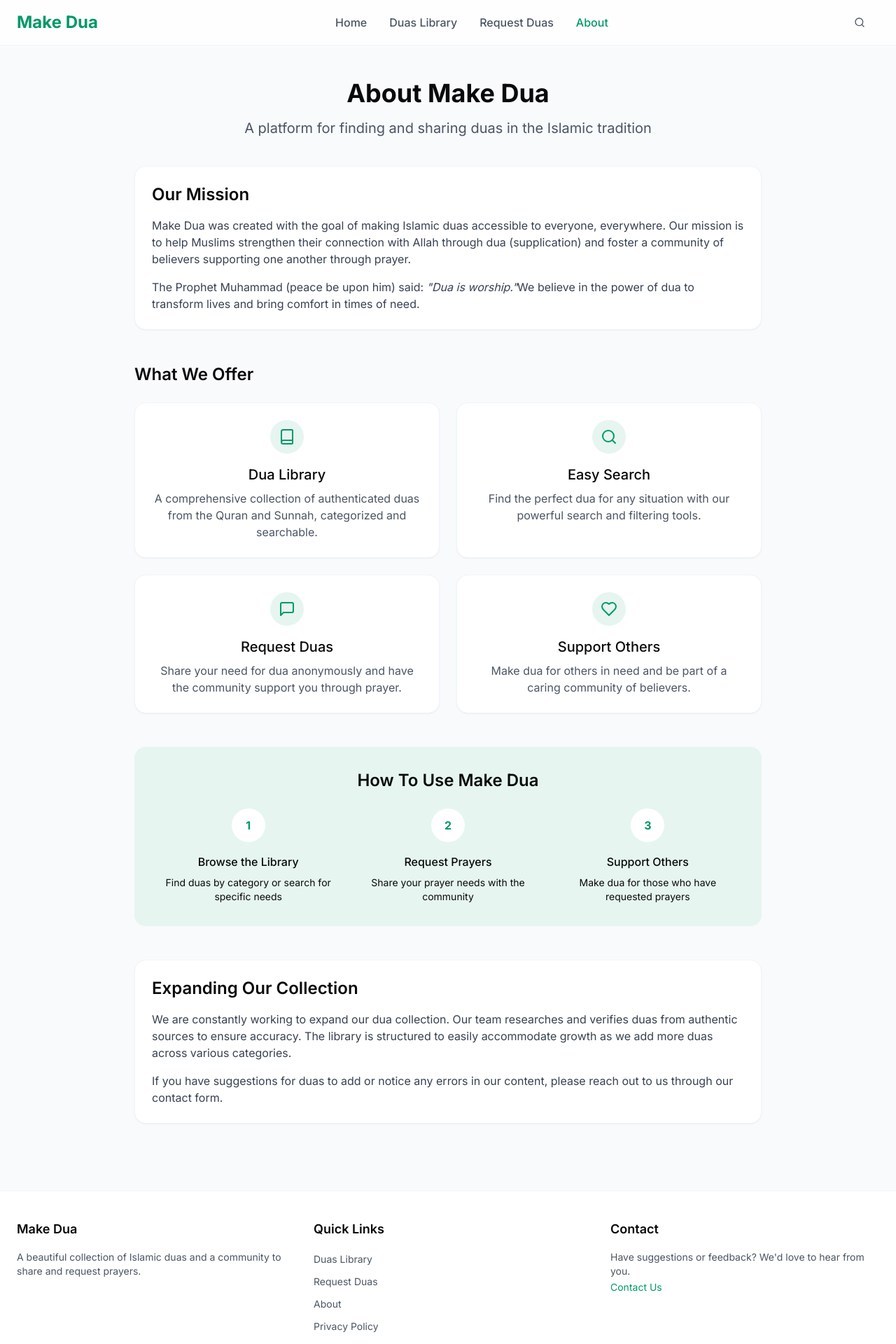
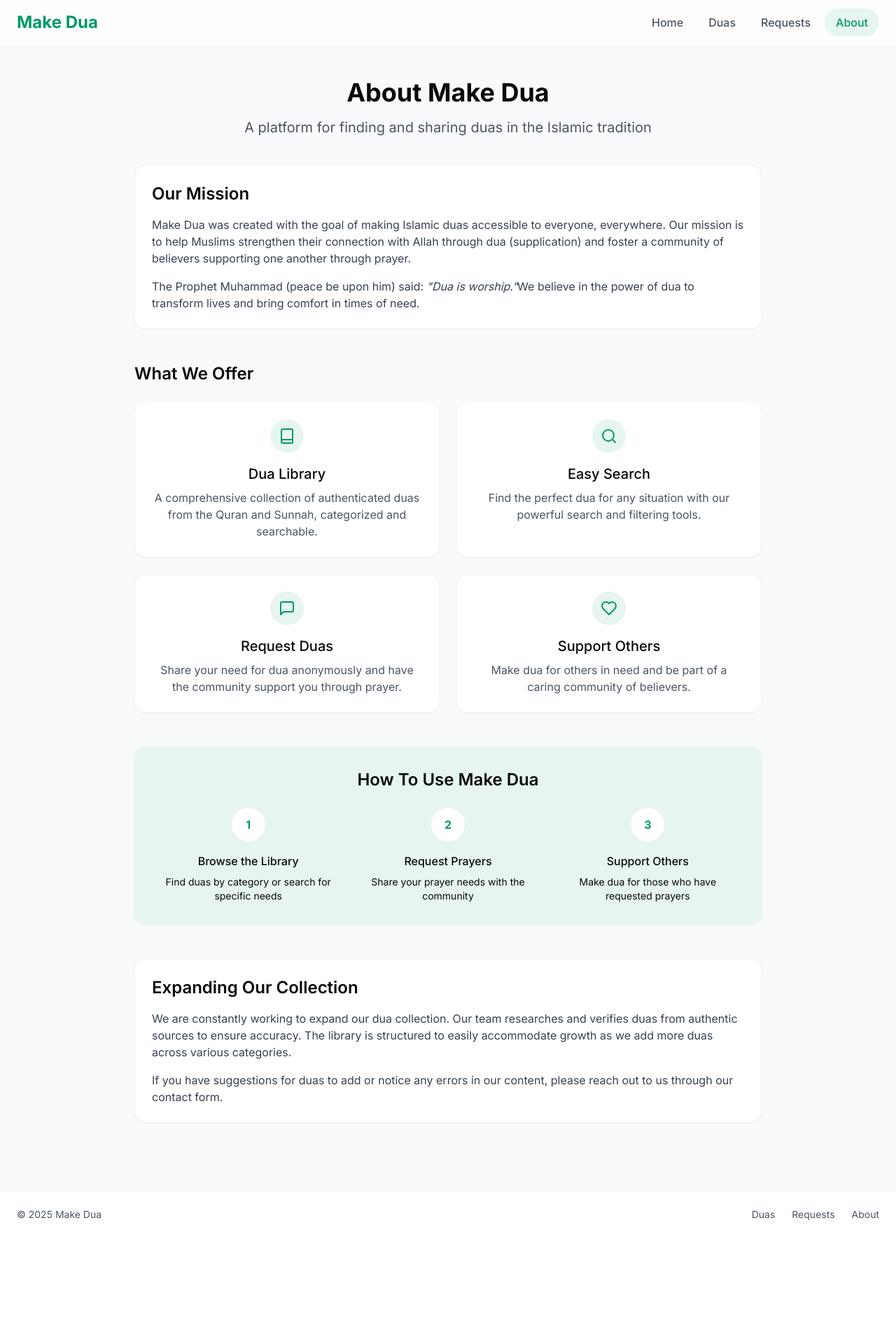
Before and after one commit to tunahanbr/dua-connect-community, a React (Vite) app: page /about in a window 1280 px wide. Shown: the top 1920 px of the page at 70% size. After the commit the page ends 1769 px from the top, so only its background shows below. Built offline with nearby package versions, Linux system fonts and the light colour scheme.

Commit message:
Refactor: Improve UI and UX
- Removed navigation bar search icon.
- Fixed shortcut search functionality.
- Standardized quick access dua card heights.
- Adjusted spacing in dua cards.
- Removed background interactions.
- Simplified footer.

```diff
--- a/src/components/dua/DuaCard.tsx
+++ b/src/components/dua/DuaCard.tsx
@@ -26,9 +26,11 @@ const DuaCard = ({
   return (
     <Card className="border border-slate-100 hover:border-slate-200 bg-white transition-all animate-fade-up" id={`dua-${id}`}>
       <CardHeader className="pb-0">
-        <Badge variant="outline" className="text-islamic-green bg-islamic-light border-islamic-green/10 w-fit">
-          #{category}
-        </Badge>
+        <div className="inline-block">
+          <Badge variant="outline" className="text-islamic-green bg-islamic-light border-islamic-green/10 px-2 py-1">
+            #{category}
+          </Badge>
+        </div>
       </CardHeader>
 
       <CardContent className="space-y-4">
--- a/src/components/layout/Footer.tsx
+++ b/src/components/layout/Footer.tsx
@@ -3,57 +3,26 @@ import { Link } from "react-router-dom";
 
 const Footer = () => {
   return (
-    <footer className="bg-white border-t border-slate-100 py-10">
+    <footer className="bg-white py-6 border-t border-slate-100">
       <div className="container mx-auto px-4 md:px-6">
-        <div className="grid grid-cols-1 md:grid-cols-3 gap-10">
+        <div className="flex flex-col sm:flex-row justify-between items-center gap-4">
           <div>
-            <h3 className="text-lg font-semibold mb-4">Make Dua</h3>
             <p className="text-gray-600 text-sm">
-              A beautiful collection of Islamic duas and a community to share and request prayers.
+              © {new Date().getFullYear()} Make Dua
             </p>
           </div>
 
-          <div>
-            <h3 className="text-lg font-semibold mb-4">Quick Links</h3>
-            <ul className="space-y-2">
-              <li>
+          <div className="flex gap-6">
             <Link to="/duas" className="text-gray-600 hover:text-islamic-green text-sm">
-                  Duas Library
+              Duas
             </Link>
-              </li>
-              <li>
             <Link to="/requests" className="text-gray-600 hover:text-islamic-green text-sm">
-                  Request Duas
+              Requests
             </Link>
-              </li>
-              <li>
             <Link to="/about" className="text-gray-600 hover:text-islamic-green text-sm">
               About
             </Link>
-              </li>
-              <li>
-                <Link to="/privacy" className="text-gray-600 hover:text-islamic-green text-sm">
-                  Privacy Policy
-                </Link>
-              </li>
-            </ul>
           </div>
-
-          <div>
-            <h3 className="text-lg font-semibold mb-4">Contact</h3>
-            <p className="text-gray-600 text-sm">
-              Have suggestions or feedback? We'd love to hear from you.
-            </p>
-            <Link to="/contact" className="text-islamic-green hover:underline text-sm">
-              Contact Us
-            </Link>
-          </div>
-        </div>
-
-        <div className="border-t border-slate-100 mt-8 pt-6 text-center">
-          <p className="text-gray-600 text-sm">
-            © {new Date().getFullYear()} Make Dua. All rights reserved.
-          </p>
         </div>
       </div>
     </footer>
--- a/src/components/layout/Navbar.tsx
+++ b/src/components/layout/Navbar.tsx
@@ -1,11 +1,13 @@
 
 import { useState } from "react";
 import { Link, useLocation } from "react-router-dom";
-import { Search, Menu, X } from "lucide-react";
+import { Menu, X } from "lucide-react";
 import { Button } from "@/components/ui/button";
+import SpotlightSearch from "@/components/search/SpotlightSearch";
 
 const Navbar = () => {
   const [isMenuOpen, setIsMenuOpen] = useState(false);
+  const [isSearchOpen, setIsSearchOpen] = useState(false);
   const location = useLocation();
 
   const toggleMenu = () => {
@@ -16,8 +18,29 @@ const Navbar = () => {
     return location.pathname === path;
   };
 
+  const toggleSearch = () => {
+    setIsSearchOpen(!isSearchOpen);
+  };
+
+  // Handle keyboard shortcut for search
+  const handleKeyDown = (e: KeyboardEvent) => {
+    if ((e.metaKey || e.ctrlKey) && e.key === 'k') {
+      e.preventDefault();
+      toggleSearch();
+    }
+  };
+
+  // Add event listener for keyboard shortcut
+  useState(() => {
+    window.addEventListener('keydown', handleKeyDown);
+    return () => {
+      window.removeEventListener('keydown', handleKeyDown);
+    };
+  }, []);
+
   return (
-    <nav className="sticky top-0 z-50 w-full bg-white/80 backdrop-blur-md border-b border-slate-100">
+    <>
+      <header className="sticky top-0 z-50 w-full bg-white/80 backdrop-blur-md">
         <div className="container mx-auto px-4 md:px-6">
           <div className="flex items-center justify-between h-16">
             <div className="flex items-center">
@@ -27,30 +50,20 @@ const Navbar = () => {
             </div>
 
             {/* Desktop Navigation */}
-          <div className="hidden md:flex items-center space-x-8">
-            <Link to="/" className={`font-medium ${isActive('/') ? 'text-islamic-green' : 'text-gray-600 hover:text-islamic-green'}`}>
+            <div className="hidden md:flex items-center gap-1">
+              <Link to="/" className={`px-4 py-2 rounded-full font-medium transition-colors ${isActive('/') ? 'bg-islamic-light text-islamic-green' : 'text-gray-600 hover:bg-slate-50'}`}>
                 Home
               </Link>
-            <Link to="/duas" className={`font-medium ${isActive('/duas') ? 'text-islamic-green' : 'text-gray-600 hover:text-islamic-green'}`}>
-              Duas Library
+              <Link to="/duas" className={`px-4 py-2 rounded-full font-medium transition-colors ${isActive('/duas') ? 'bg-islamic-light text-islamic-green' : 'text-gray-600 hover:bg-slate-50'}`}>
+                Duas
               </Link>
-            <Link to="/requests" className={`font-medium ${isActive('/requests') ? 'text-islamic-green' : 'text-gray-600 hover:text-islamic-green'}`}>
-              Request Duas
+              <Link to="/requests" className={`px-4 py-2 rounded-full font-medium transition-colors ${isActive('/requests') ? 'bg-islamic-light text-islamic-green' : 'text-gray-600 hover:bg-slate-50'}`}>
+                Requests
               </Link>
-            <Link to="/about" className={`font-medium ${isActive('/about') ? 'text-islamic-green' : 'text-gray-600 hover:text-islamic-green'}`}>
+              <Link to="/about" className={`px-4 py-2 rounded-full font-medium transition-colors ${isActive('/about') ? 'bg-islamic-light text-islamic-green' : 'text-gray-600 hover:bg-slate-50'}`}>
                 About
               </Link>
             </div>
-
-          <div className="flex items-center">
-            <Button
-              variant="ghost"
-              size="icon"
-              className="mr-2 text-gray-600 hover:text-islamic-green"
-              aria-label="Search"
-            >
-              <Search size={20} />
-            </Button>
 
             <div className="md:hidden">
               <Button
@@ -65,36 +78,35 @@ const Navbar = () => {
             </div>
           </div>
         </div>
-      </div>
 
         {/* Mobile Navigation Menu */}
         {isMenuOpen && (
-        <div className="md:hidden bg-white border-b border-slate-100">
-          <div className="container mx-auto px-4 py-2 space-y-3">
+          <div className="md:hidden bg-white">
+            <div className="container mx-auto px-4 py-2 space-y-1">
               <Link
                 to="/"
-              className={`block py-2 px-4 rounded-lg ${isActive('/') ? 'bg-islamic-light text-islamic-green' : 'hover:bg-slate-50'}`}
+                className={`block py-2 px-4 rounded-full ${isActive('/') ? 'bg-islamic-light text-islamic-green' : 'hover:bg-slate-50'}`}
                 onClick={toggleMenu}
               >
                 Home
               </Link>
               <Link
                 to="/duas"
-              className={`block py-2 px-4 rounded-lg ${isActive('/duas') ? 'bg-islamic-light text-islamic-green' : 'hover:bg-slate-50'}`}
+                className={`block py-2 px-4 rounded-full ${isActive('/duas') ? 'bg-islamic-light text-islamic-green' : 'hover:bg-slate-50'}`}
                 onClick={toggleMenu}
               >
-              Duas Library
+                Duas
               </Link>
               <Link
                 to="/requests"
-              className={`block py-2 px-4 rounded-lg ${isActive('/requests') ? 'bg-islamic-light text-islamic-green' : 'hover:bg-slate-50'}`}
+                className={`block py-2 px-4 rounded-full ${isActive('/requests') ? 'bg-islamic-light text-islamic-green' : 'hover:bg-slate-50'}`}
                 onClick={toggleMenu}
               >
-              Request Duas
+                Requests
               </Link>
               <Link
                 to="/about"
-              className={`block py-2 px-4 rounded-lg ${isActive('/about') ? 'bg-islamic-light text-islamic-green' : 'hover:bg-slate-50'}`}
+                className={`block py-2 px-4 rounded-full ${isActive('/about') ? 'bg-islamic-light text-islamic-green' : 'hover:bg-slate-50'}`}
                 onClick={toggleMenu}
               >
                 About
@@ -102,7 +114,10 @@ const Navbar = () => {
             </div>
           </div>
         )}
-    </nav>
+      </header>
+
+      <SpotlightSearch open={isSearchOpen} onOpenChange={setIsSearchOpen} />
+    </>
   );
 };
 
--- a/src/components/search/SpotlightSearch.tsx
+++ b/src/components/search/SpotlightSearch.tsx
@@ -73,6 +73,7 @@ const SpotlightSearch = ({ open, onOpenChange, items = defaultItems }: Spotlight
             className="flex h-11 w-full rounded-md bg-transparent py-3 text-sm outline-none"
             value={searchTerm}
             onValueChange={setSearchTerm}
+            autoFocus
           />
         </div>
         <CommandList>
--- a/src/pages/Index.tsx
+++ b/src/pages/Index.tsx
@@ -53,32 +53,6 @@ const FeatureItem = ({ icon, title, description }: { icon: React.ReactNode, titl
   </div>
 );
 
-const FloatingParticle = ({ delay }: { delay: number }) => {
-  return (
-    <div
-      className="absolute rounded-full bg-islamic-green/10 animate-float"
-      style={{
-        width: `${Math.random() * 30 + 10}px`,
-        height: `${Math.random() * 30 + 10}px`,
-        left: `${Math.random() * 100}%`,
-        top: `${Math.random() * 100}%`,
-        animationDelay: `${delay}s`,
-        animationDuration: `${Math.random() * 10 + 15}s`
-      }}
-    />
-  );
-};
-
-const BackgroundAnimation = () => {
-  return (
-    <div className="absolute inset-0 overflow-hidden pointer-events-none">
-      {Array.from({ length: 15 }).map((_, i) => (
-        <FloatingParticle key={i} delay={i * 0.5} />
-      ))}
-    </div>
-  );
-};
-
 const Index = () => {
   const [scrollPosition, setScrollPosition] = useState(0);
   const [isCommandOpen, setIsCommandOpen] = useState(false);
@@ -120,7 +94,6 @@ const Index = () => {
       <main className="flex-grow">
         {/* Hero Section */}
         <section className="bg-white py-16 relative overflow-hidden">
-          <BackgroundAnimation />
           <div className="container mx-auto px-4 md:px-6 relative z-10">
             <div className="max-w-3xl mx-auto text-center">
               <div className="mb-6 inline-block">
@@ -193,7 +166,7 @@ const Index = () => {
             <div className="grid grid-cols-2 md:grid-cols-3 lg:grid-cols-6 gap-4 max-w-4xl mx-auto">
               {quickLinks.map((link, index) => (
                 <Link to={`/duas?category=${link.category}`} key={index} className="animate-fade-up" style={{animationDelay: `${index * 0.1}s`}}>
-                  <div className="bg-white border border-slate-100 hover:border-islamic-green/20 hover:bg-islamic-light/30 p-4 rounded-xl text-center transition-all duration-300">
+                  <div className="bg-white border border-slate-100 hover:border-islamic-green/20 hover:bg-islamic-light/30 p-4 rounded-xl text-center transition-all duration-300 h-full flex items-center justify-center">
                     <p className="text-sm font-medium text-gray-800">{link.title}</p>
                   </div>
                 </Link>
```
Lines whose indentation alone changed are shown as unchanged.
